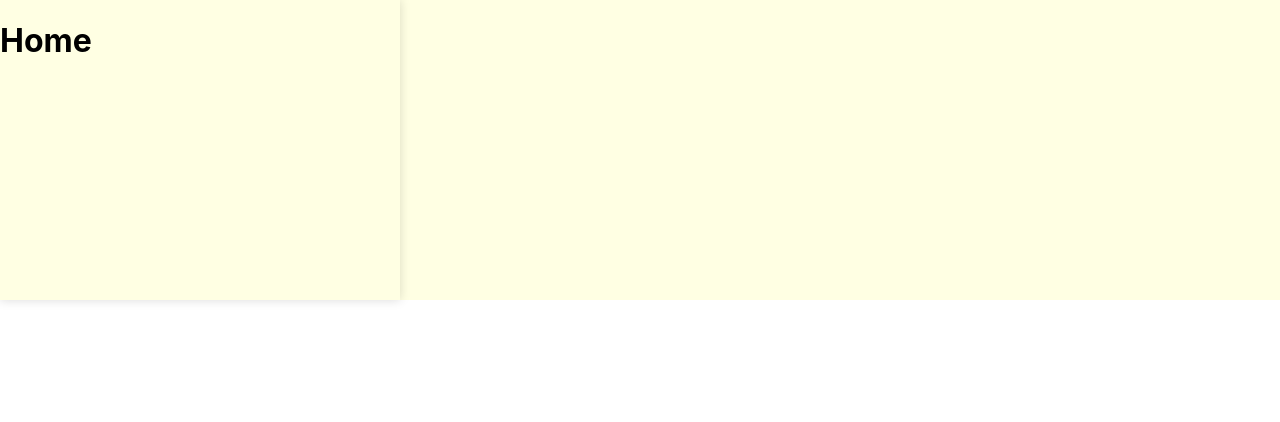
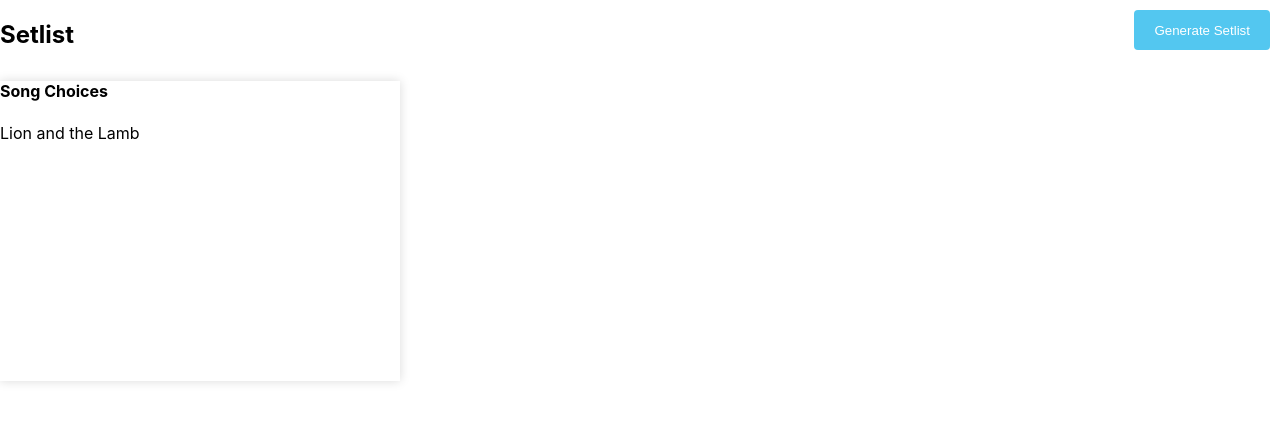
Before and after one commit to tscritch/setlist, a React app: page / in a window 1280 px wide. Shown: the top 422 px of the page. Built offline with nearby package versions, Linux system fonts and the light colour scheme.

Commit message:
Add header to home page

```diff
--- a/src/Pages/Home/Home.display.js
+++ b/src/Pages/Home/Home.display.js
@@ -1,11 +1,17 @@
 import React from 'react'
-import { Page, Container } from './Home.styles'
+import SongList from '../../components/SongList/SongList.display'
+import { Page, Header, Button, Container } from './Home.styles'
 
 export default () => {
   return (
     <Page>
+      <Header>
+        <h2>Setlist</h2>
+        <Button>Generate Setlist</Button>
+      </Header>
       <Container>
-        <h1>Home</h1>
+        <h4>Song Choices</h4>
+        <SongList />
       </Container>
     </Page>
   )
--- a/src/Pages/Home/Home.styles.js
+++ b/src/Pages/Home/Home.styles.js
@@ -1,8 +1,31 @@
 import styled from 'styled-components'
 
 export const Page = styled.div`
+  background-color: ${props => props.theme.background.main};
+`
+
+export const Header = styled.div`
   display: flex;
-  background-color: ${props => props.theme.background.main};
+  justify-content: space-between;
+  height: 60px;
+  width: 100%;
+  h4 {
+    margin-top: 10px;
+  }
+`
+
+export const Button = styled.button`
+  background-color: ${p => p.theme.primary.main};
+  color: white;
+  margin: 10px;
+  padding: 10px 20px;
+  border: none;
+  border-radius: 4px;
+  outline: none;
+  :hover {
+    background-color: ${p => p.theme.primary.dark};
+    cursor: pointer;
+  }
 `
 
 export const Container = styled.div`
--- /dev/null
+++ b/src/components/SongList/SongList.display.js
@@ -0,0 +1,15 @@
+import React from 'react'
+
+export default function SongList() {
+    const [songs, changeSongs] = React.useState([{ name: 'Lion and the Lamb' }])
+
+    const Songs = songs.length > 0 ? songs.map((s, i) => {
+        return <div>{s.name}</div>
+    }) : []
+
+    return (
+        <div>
+            {Songs}
+        </div>
+    )
+}
--- a/src/styles/theme.js
+++ b/src/styles/theme.js
@@ -5,8 +5,8 @@ export default {
     dark: '#1d97c1'
   },
   background: {
-    main: '#ffffe3',
-    dark: '#ffffe3'
+    main: '#ffffff',
+    dark: '#f3f3f3'
   },
   text: {
     main: '#222211',
```
Also changed, not shown: package.json (line endings or trailing spaces), 1 other file (tests, documents, lock files or other folders).
